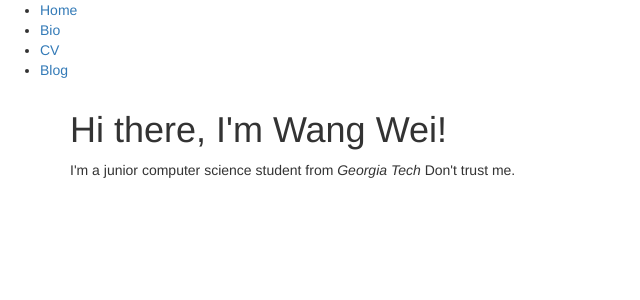
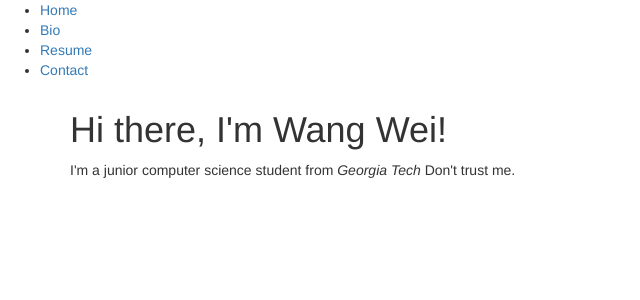
Before and after one commit to wwang414/wwang414.github.io, a Jekyll site: the page built from index.html, in a window 1280 px wide. Shown: the top 300 px of the page, without its empty margins (0-640 px from the left). Built offline with Jekyll 4.4.1, drawn with Linux system fonts in a browser that asks for light colours.

Commit message:
Update default.html

```diff
--- a/_layouts/default.html
+++ b/_layouts/default.html
@@ -10,9 +10,9 @@
 			<nav>
 	    		<ul>
 	        		<li><a href="/">Home</a></li>
-		        	<li><a href="/about">Bio</a></li>
-	        		<li><a href="/cv">CV</a></li>
-	        		<li><a href="/blog">Blog</a></li>
+		        	<li><a href="/bio">Bio</a></li>
+	        		<li><a href="/resume">Resume</a></li>
+	        		<li><a href="/contact">Contact</a></li>
 	    		</ul>
 			</nav>
 			<div class="container">
```
